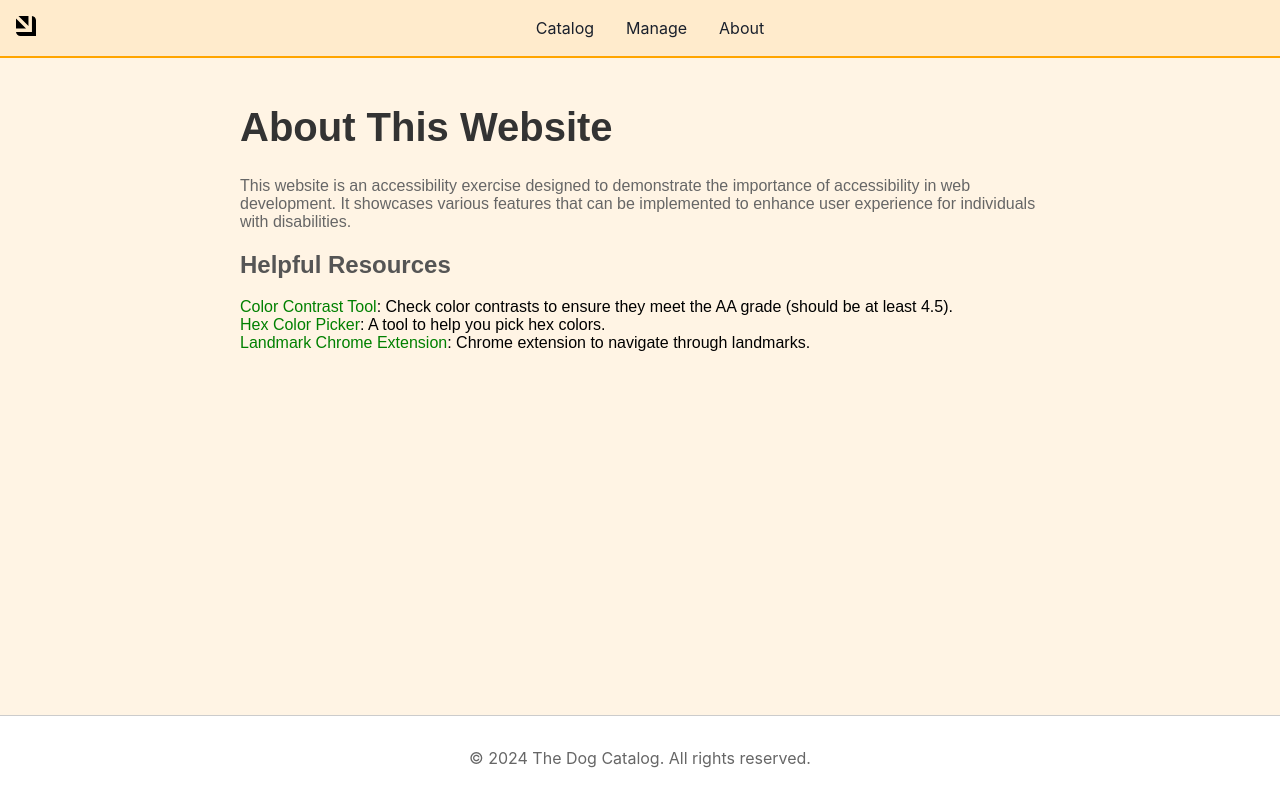
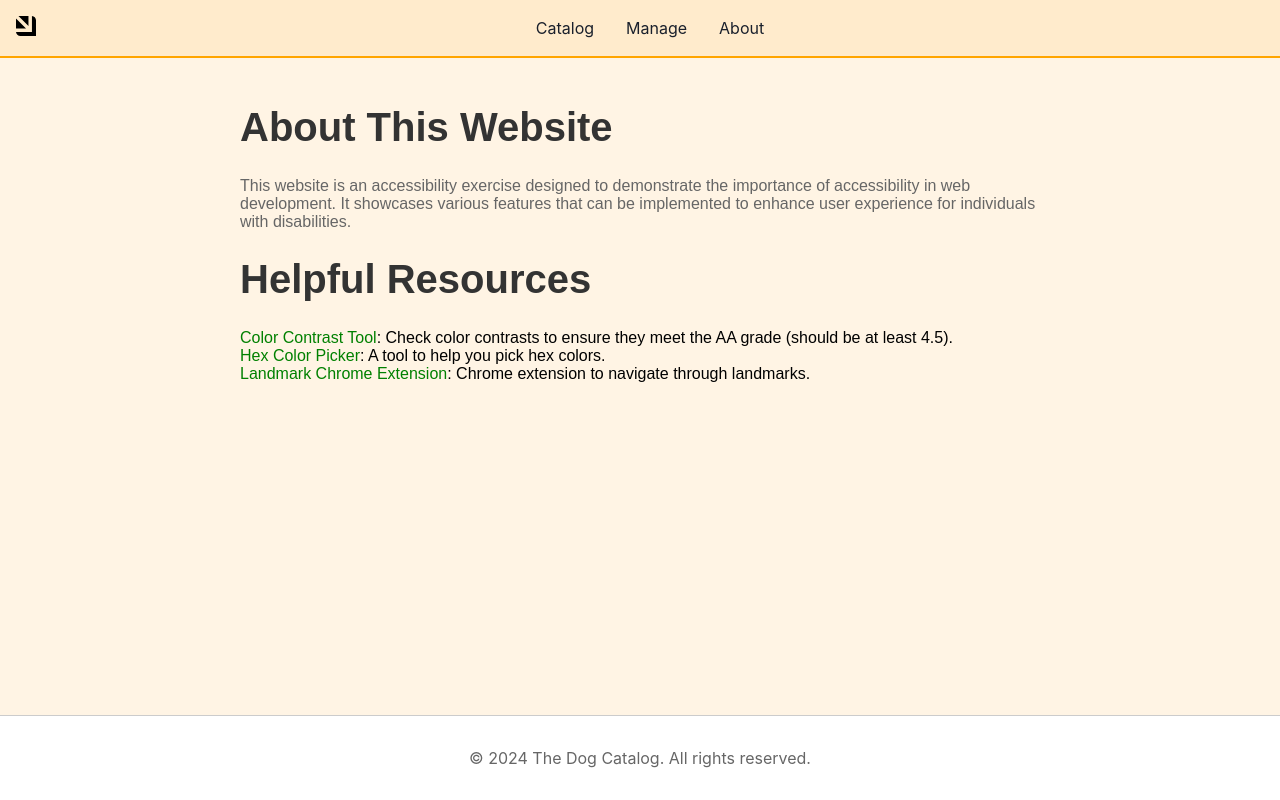
Before and after one commit to solyakin/frontend-accessibility-interview-submission, a React (Create React App) app: page /about in a window 1280 px wide. Built offline with nearby package versions, Linux system fonts and the light colour scheme.

Commit message:
Changed the headings

```diff
--- a/src/components/About.tsx
+++ b/src/components/About.tsx
@@ -9,7 +9,7 @@ const About: React.FC = () => {
         This website is an accessibility exercise designed to demonstrate the importance of accessibility in web development.
         It showcases various features that can be implemented to enhance user experience for individuals with disabilities.
       </p>
-      <h2>Helpful Resources</h2>
+      <h1>Helpful Resources</h1>
 
       {/* Making this list inaccessible */}
       <div>
--- a/src/components/Catalog.tsx
+++ b/src/components/Catalog.tsx
@@ -79,7 +79,7 @@ const dogs = [
 const Catalog: React.FC = () => {
   return (
     <section className="catalog">
-      <h2>Port's Dog Catalog</h2>
+      <h3>Port's Dog Catalog</h3>
       <div className="dog-cards-container">
         {dogs.map((dog, index) => (
           <DogCard key={index} {...dog} />
```
